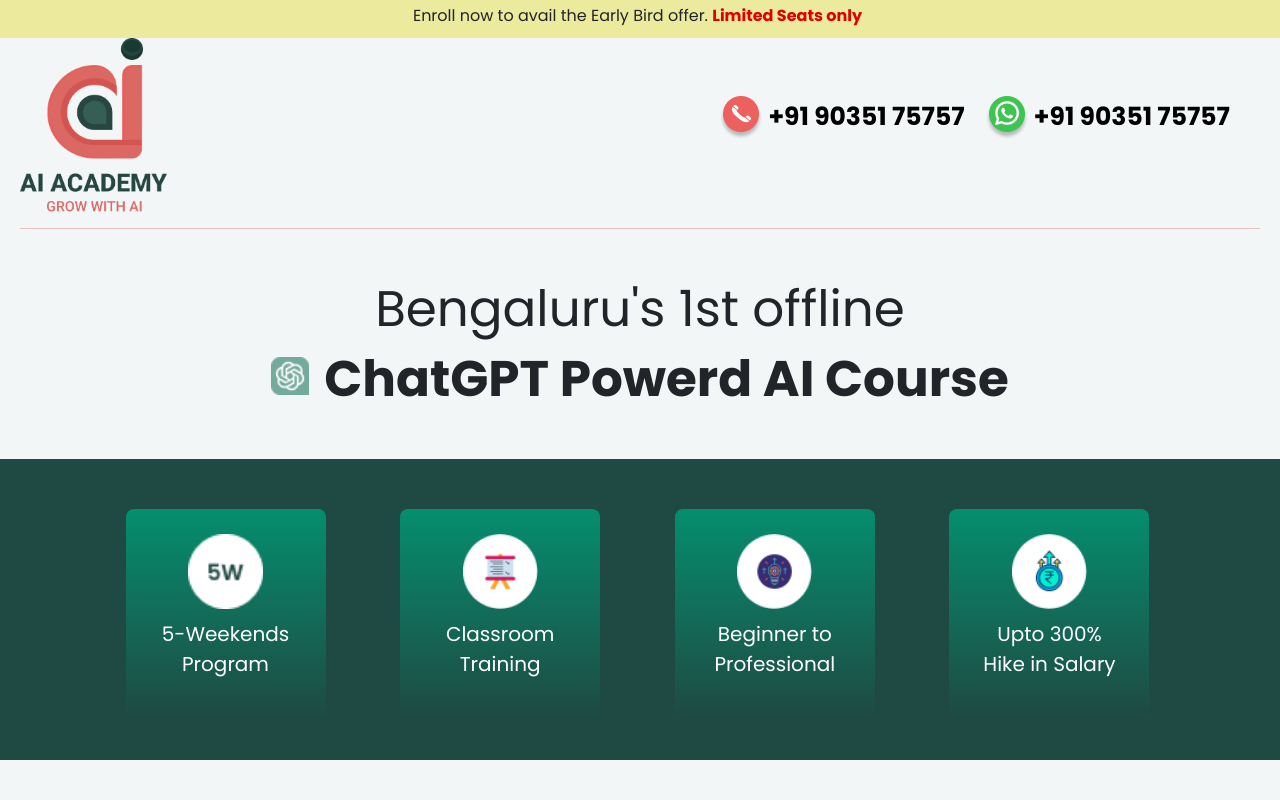
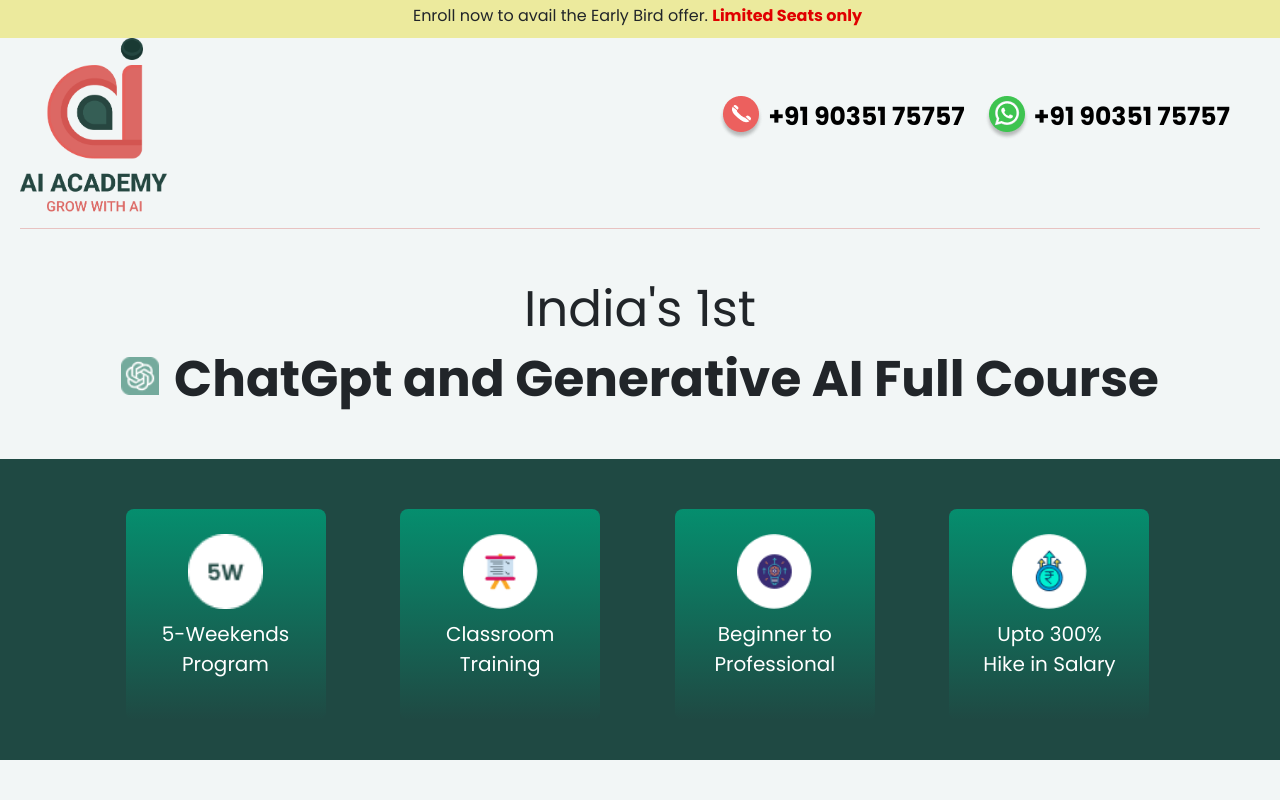
Before and after one commit to PrathmeshSadake/aiacademy, a React (Vite) app: page / in a window 1280 px wide. Shown: the top 800 px of the page. Built offline with nearby package versions, Linux system fonts and the light colour scheme.

Commit message:
Made changes

```diff
--- a/src/App.jsx
+++ b/src/App.jsx
@@ -34,11 +34,11 @@
 
       <div className='sec1'>
         <h1>
-          Bengaluru&apos;s 1st offline
+          India&apos;s 1st
           <br />
           <div>
             <img src='./images/chatgpt.png' alt='chtgpt' />
-            ChatGPT Powerd AI Course
+            ChatGpt and Generative AI Full Course
           </div>
         </h1>
       </div>
```
